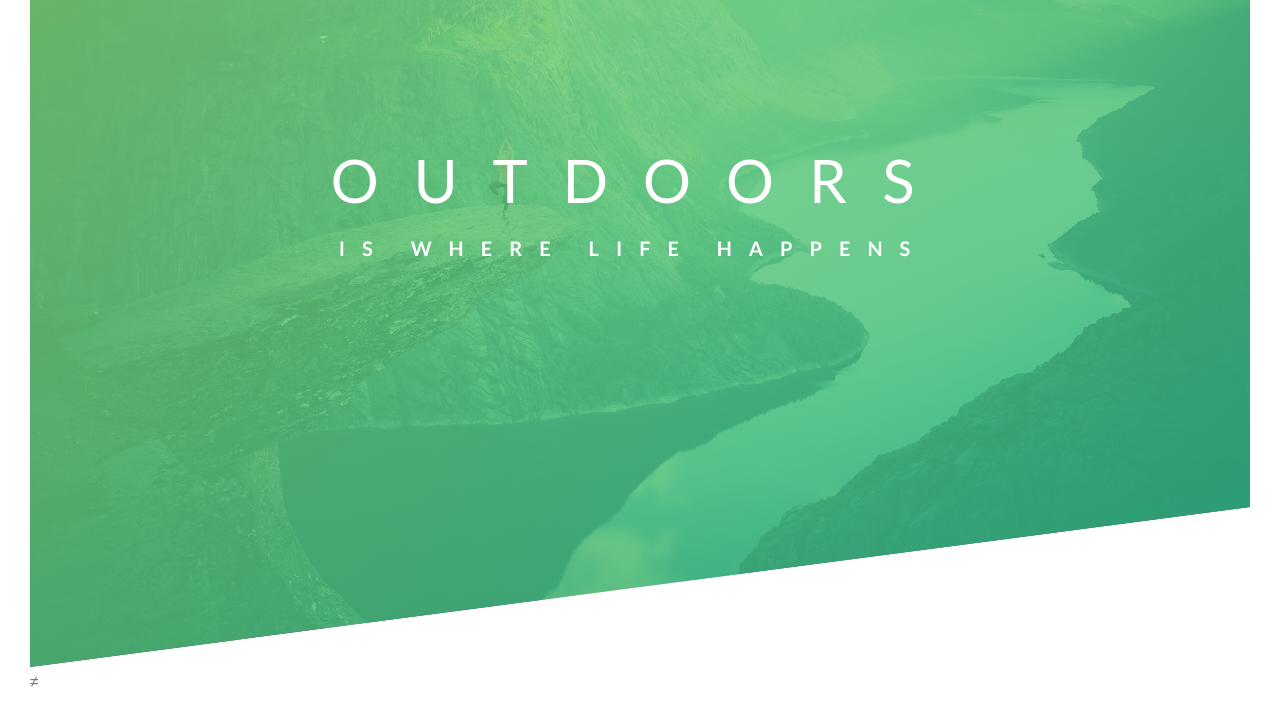
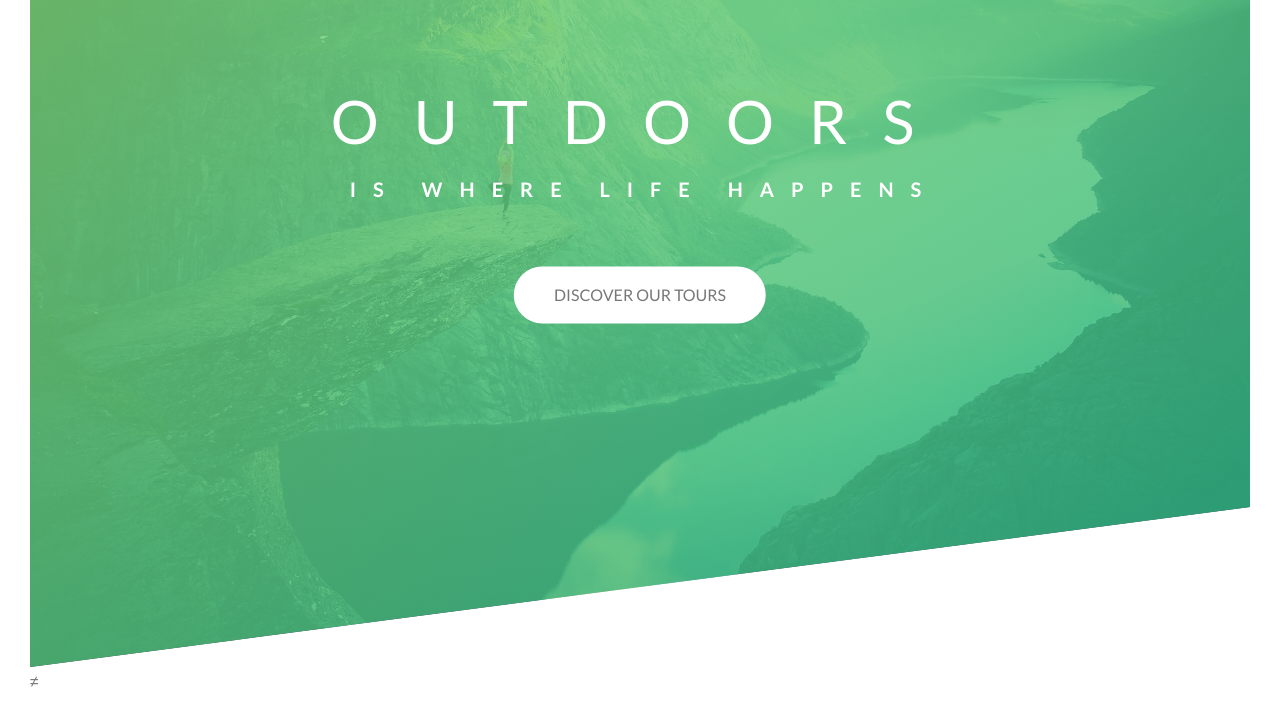
Before and after one commit to imriven/udemy, a plain HTML site: page advanced_css_sass/NATOURS/index.html in a window 1280 px wide. Shown: the part 123-846 px from the top of the page. Drawn offline with Linux system fonts and the light colour scheme; files that its build step writes are made by us from their sources.

Commit message:
jupyter notes and more work on NATours

```diff
--- a/advanced_css_sass/NATOURS/css/style.css
+++ b/advanced_css_sass/NATOURS/css/style.css
@@ -58,11 +58,12 @@ body {
 
 .logo {
     height: 35px;
+    -webkit-transform-style: preserve-3d;
     /* This is the actual logo image */
 }
 
 .logo:hover {
-    animation: moveInRight 3s ease-out;
+    animation: moveInRight 1s ease-out;
     /* we can reuse animations that are in the css anywhere in the css*/
 }
 
@@ -72,7 +73,9 @@ body {
      top: 40%;
      left: 50%;
      /* transform and translate will help get our text box in the middle. */
-     transform: translate(-50%, -50%)
+     transform: translate(-50%, -50%);
+     text-align: center;
+     /*The button doesn't appear in the center so we use text align to put the button in the center. It is still an inline element even though we specified it to display as an inline block down in the btn class.*/
 
 }
 
@@ -82,6 +85,9 @@ body {
 
     backface-visibility: hidden;
     /* The element was a little shaky as far as animation so this fixes the shaking and makes the animation smooth. We use it on this container since it is holding the animation */
+
+    margin-bottom: 60px;
+    /* Margin bottom on this element is going to give the cta button some space in the header.*/
 }
 
 .heading-primary-main {
@@ -162,3 +168,41 @@ body {
         transform: translateX(0);
     }
 }
+
+.btn:link,
+.btn:visited {
+    /* link is a pseudo class. A pseudo class is a special state of a selector. we use pseudo classes to style an element under a special condition ie hover, click, select last child etc. Link is a special state of a selector when it is an anchor element so that the button will function as a link.*/
+
+    /* Visited is a pseudo class. This is the state when the user has already clicked on the button once before and then sees the button again. As default links are blue and then turn purple once they are clicked on. We use link and visited pseudo classes to restyle the default settings*/
+
+    /*We want the visited state to look like the normal state so so we put both pseudo classes together. */
+
+    text-transform: uppercase;
+    text-decoration: none;
+    padding: 15px 40px;
+    display: inline-block;
+    /* this link is an inline element so we use display:  inline block to make it behave as a block element. with block elements you can manipulate: margin, padding, height, width with inline elements you can only manipulate: margin-left, margin-right, padding-left, padding-right   */
+
+    border-radius: 100px;
+    /* This turns the square button into a rounded button*/
+
+    transition:  all .2s;
+    /* transition specifies what properties we want to animate. saying all means we want all of the properties animated. so we don't have to specify hover, active, etc. Transition needs to go under the initial state for the animations to work.*/
+}
+
+.btn:hover {
+    transform: translateY( -3px);
+    /* We want the button to change states and move up on hover so we will use the pseudo element of hover on this button. Transform will help us animate the state of the button.*/
+    box-shadow: 0 10px 20px rgba(0,0,0.2);
+}
+
+.btn:active {
+    /*Active pseudo class controls what happens when we click the button */
+    transform: translateY(1px);
+    box-shadow: 0 5px 10px rgba(0,0,0.2);
+}
+
+.btn-white {
+    background-color: white;
+    color: #777;
+}
--- a/advanced_css_sass/NATOURS/index.html
+++ b/advanced_css_sass/NATOURS/index.html
@@ -27,6 +27,8 @@
                             <span class="heading-primary-sub">is where life happens</span>
                         </h1>
 
+                        <a href="#" class="btn btn-white"> Discover our tours</a>
+
             </div>
 
         </header>
```
Also changed, not shown: python_megacourse/resources/jupyter.txt (added), python_megacourse/resources/libraries.txt, 1 other file.
